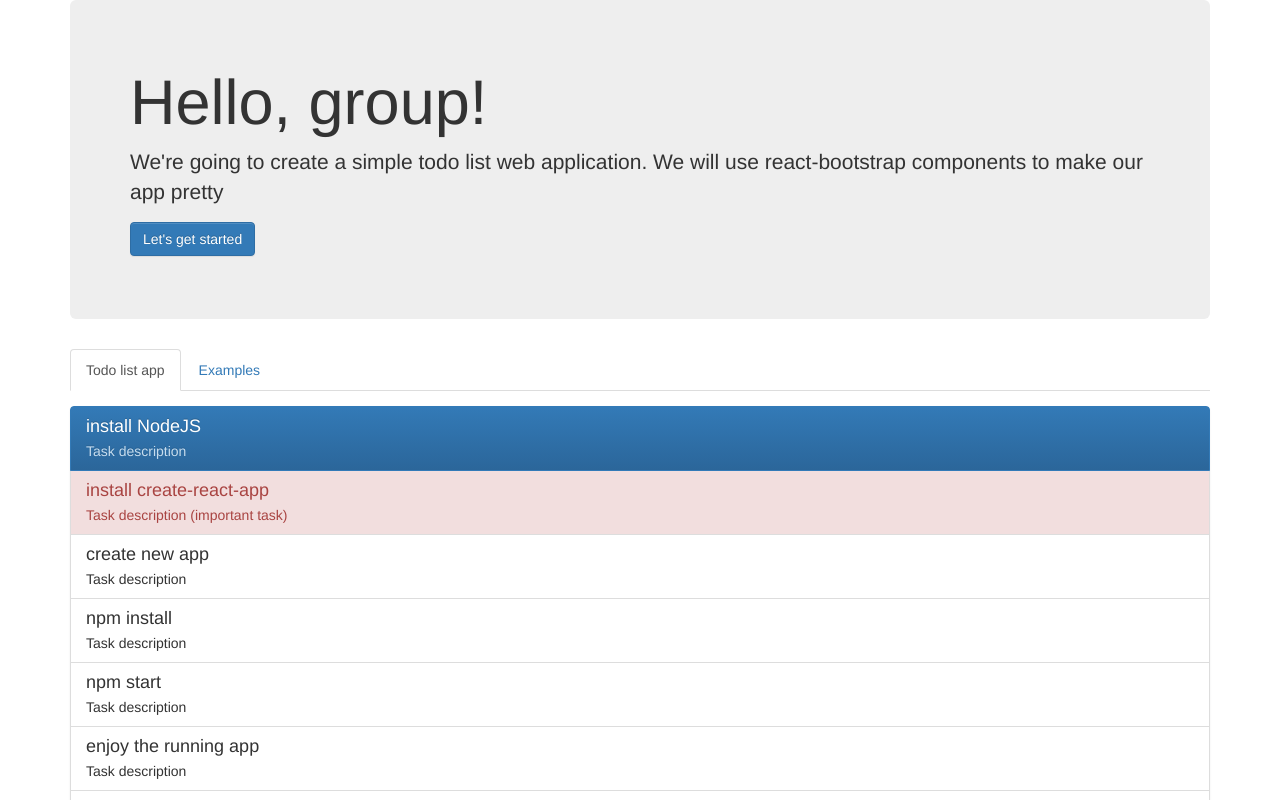
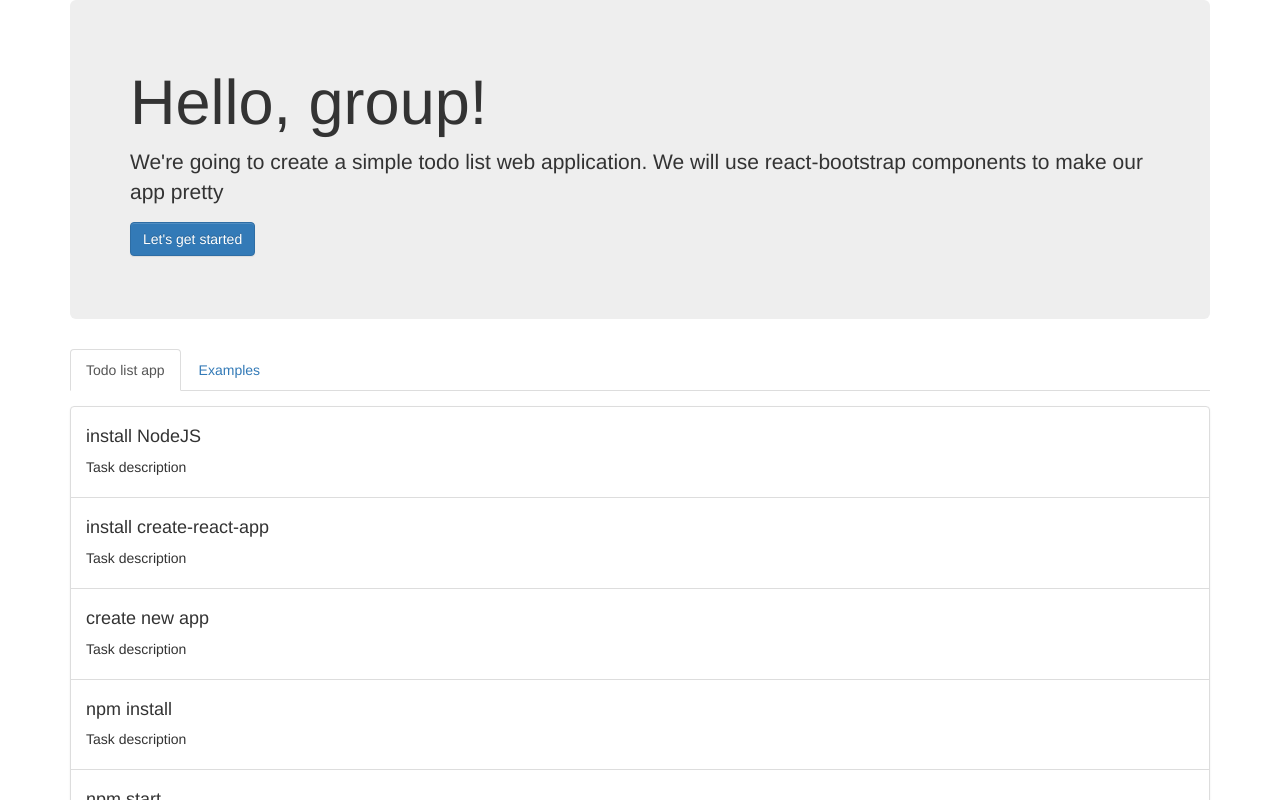
Before and after one commit to ktrz/todolist-react-app, a React (Create React App) app: page / in a window 1280 px wide. Shown: the top 800 px of the page. Built offline with nearby package versions, Linux system fonts and the light colour scheme.

Commit message:
Created and used first properties

```diff
--- a/src/TodoItem.js
+++ b/src/TodoItem.js
@@ -1,8 +1,8 @@
 import React from 'react'
 
-export const TodoItem = () => (
+export const TodoItem = (props) => (
   <span className="list-group-item">
-    <h4>Item title</h4>
-    <p>Item description</p>
+    <h4>{props.itemName}</h4>
+    <p>{props.itemDescription}</p>
   </span>
 )
--- a/src/TodoList.js
+++ b/src/TodoList.js
@@ -6,16 +6,12 @@ import { TodoItem } from './TodoItem'
 export const TodoList = () => (
   <div className="todo-list">
     <ListGroup>
-      <ListGroupItem header={'install NodeJS'} active>Task description</ListGroupItem>
-      <ListGroupItem header={'install create-react-app'} bsStyle="danger">Task description (important task)</ListGroupItem>
-      <ListGroupItem header={'create new app'}>Task description</ListGroupItem>
-      <ListGroupItem header={'npm install'}>Task description</ListGroupItem>
-      <ListGroupItem header={'npm start'}>Task description</ListGroupItem>
-      <ListGroupItem header={'enjoy the running app'}>Task description</ListGroupItem>
-      <TodoItem/>
-      <TodoItem/>
-      <TodoItem/>
-      <TodoItem/>
+      <TodoItem itemName={'install NodeJS'} itemDescription={'Task description'}></TodoItem>
+      <TodoItem itemName={'install create-react-app'} itemDescription={'Task description'}></TodoItem>
+      <TodoItem itemName={'create new app'} itemDescription={'Task description'}></TodoItem>
+      <TodoItem itemName={'npm install'} itemDescription={'Task description'}></TodoItem>
+      <TodoItem itemName={'npm start'} itemDescription={'Task description'}></TodoItem>
+      <TodoItem itemName={'enjoy the running app'} itemDescription={'Task description'}></TodoItem>
     </ListGroup>
   </div>
 )
```
